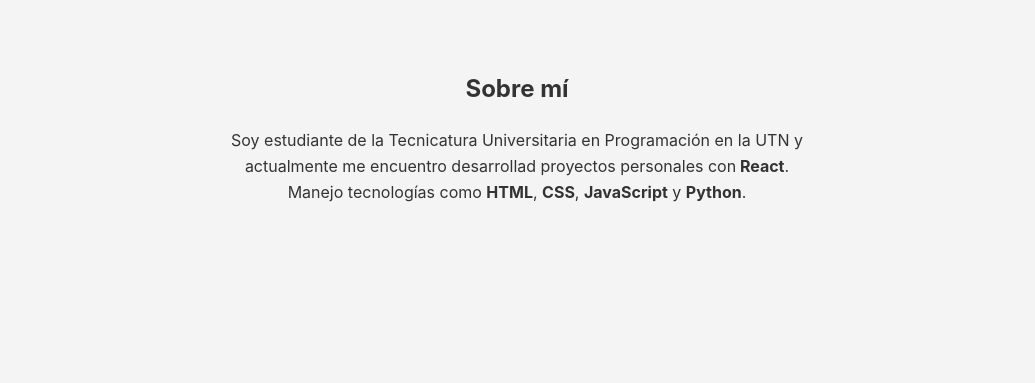
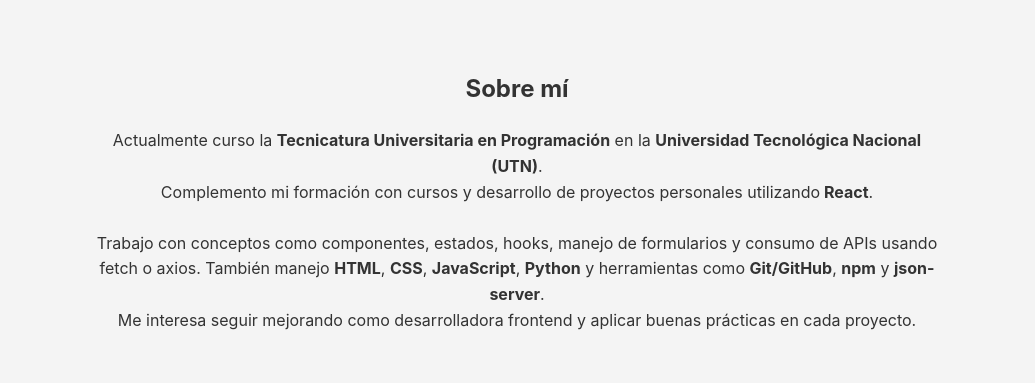
Before and after one commit to FlorR566/webPage, a React (Vite) app: page / in a window 1280 px wide. Shown: the part 880-1263 px from the top of the page, without its empty margins (123-1158 px from the left). Built offline with nearby package versions, Linux system fonts and the light colour scheme.

Commit message:
Actualizar about me

```diff
--- a/src/components/About.jsx
+++ b/src/components/About.jsx
@@ -6,14 +6,24 @@
       <section id="about" className="about">
         <h2>Sobre mí</h2>
         <p>
-          Soy estudiante de la Tecnicatura Universitaria en Programación en la
-          UTN y
+          Actualmente curso la{' '}
+          <strong>Tecnicatura Universitaria en Programación</strong> en la{' '}
+          <strong>Universidad Tecnológica Nacional (UTN)</strong>.
           <br />
-          actualmente me encuentro desarrollad proyectos personales con
+          Complemento mi formación con cursos y desarrollo de proyectos
+          personales utilizando
           <strong> React</strong>.
           <br />
-          Manejo tecnologías como <strong>HTML</strong>, <strong>CSS</strong>,{' '}
-          <strong>JavaScript</strong> y <strong>Python</strong>.
+          <br />
+          Trabajo con conceptos como componentes, estados, hooks, manejo de
+          formularios y consumo de APIs usando fetch o axios. También manejo{' '}
+          <strong>HTML</strong>, <strong>CSS</strong>,{' '}
+          <strong>JavaScript</strong>, <strong>Python</strong> y herramientas
+          como <strong>Git/GitHub</strong>, <strong>npm</strong> y{' '}
+          <strong>json-server</strong>.
+          <br />
+          Me interesa seguir mejorando como desarrolladora frontend y aplicar
+          buenas prácticas en cada proyecto.
         </p>
       </section>
     </div>
--- a/src/styles.css
+++ b/src/styles.css
@@ -28,7 +28,19 @@
   height: 100px;
 }
 
+.hero-content .btn {
+  display: inline-block;
+  margin-top: 1rem;
+  padding: 0.8rem 1.5rem;
+  background: white;
+  color: #333;
+  text-decoration: none;
+  font-weight: bold;
+  border-radius: 5px;
+}
+
 /* ---------- VERSIÓN DESKTOP ---------- */
+@media (min-width: 769px) {
   .logo a {
     color: white;
     font-size: 1.5rem;
@@ -68,17 +80,6 @@
     font-size: 2.5rem;
   }
 
-.hero-content .btn {
-  display: inline-block;
-  margin-top: 1rem;
-  padding: 0.8rem 1.5rem;
-  background: white;
-  color: #333;
-  text-decoration: none;
-  font-weight: bold;
-  border-radius: 5px;
-}
-
   .about,
   .projects,
   .contact {
@@ -93,6 +94,7 @@
   }
   .about p {
     margin-top: 20px;
+    max-width: 850px;
   }
 
   .projects {
@@ -144,6 +146,7 @@
     text-align: center;
     padding: 1rem;
     margin-top: 2rem;
+  }
 }
 
 /* ---------- VERSIÓN MOBILE ---------- */
```
Lines whose indentation alone changed are shown as unchanged.
